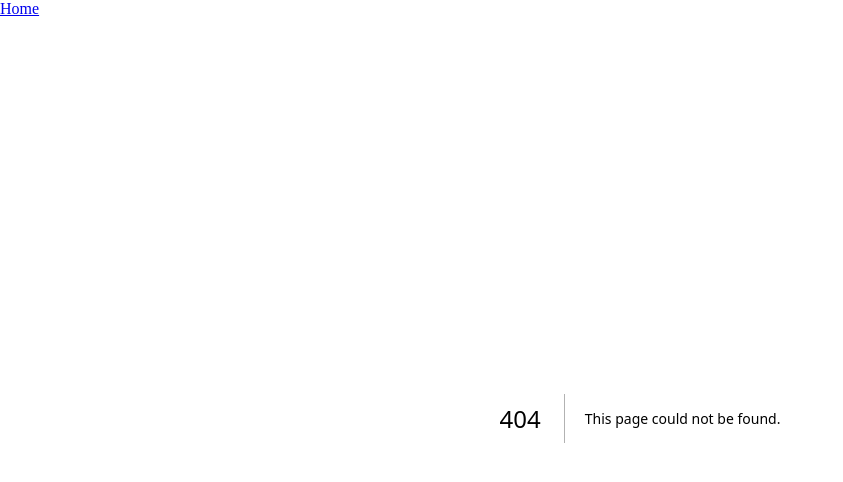
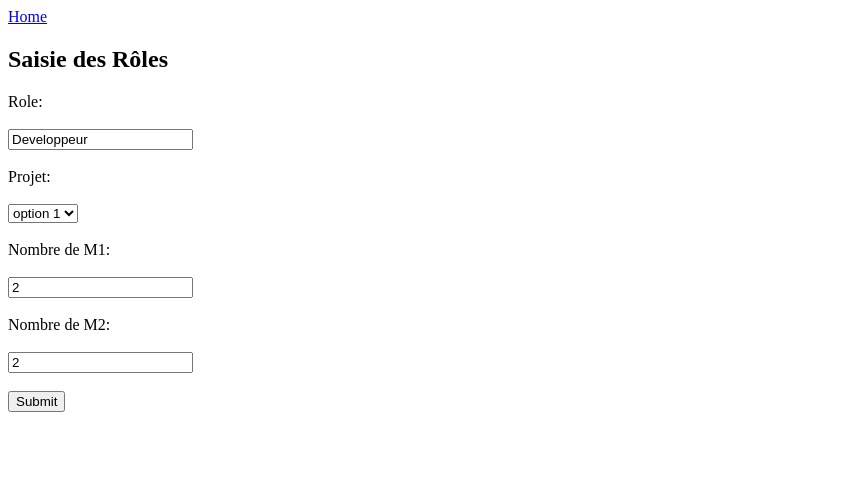
Before and after one commit to IDeAmiage/BobbyHR, a Next.js app in the folder bobby-hr/: page /forms in a window 1280 px wide. Before the commit this address had no page. Shown: the top 482 px of the page, without its empty margins (0-843 px from the left). Built offline with nearby package versions, Linux system fonts and the light colour scheme.

Commit message:
Formulaire de saisie des rôles

```diff
--- /dev/null
+++ b/bobby-hr/app/forms/(roles)/page.js
@@ -0,0 +1,31 @@
+export default function RoleForm() {
+    return <form>
+      <h2>Saisie des Rôles</h2>
+      <label>Role:</label><br></br><br></br>
+      <input type="text" id="frole" name="frole" value="Developpeur"/><br></br><br></br>
+      <label>Projet:</label><br></br><br></br>
+      {/* <input type="text" id="box" name="comboboxbox"/> */}
+      <select name="list" onChange="combo(this, 'box)">
+          <option>option 1</option>
+          <option>option 2</option>
+          <option>option 3</option>
+          <option> option 4 </option>
+          <option> option 5 </option>
+      </select><br></br><br></br>
+      <label>Nombre de M1:</label><br></br><br></br>
+      <input type="text" id="fm1" name="fm1" value="2"/><br></br><br></br>
+      <label>Nombre de M2:</label><br></br><br></br>
+      <input type="text" id="fm2" name="fm2" value="2"/><br></br><br></br>
+      <input type="submit" value="Submit"/>
+    </form>;
+  }
+
+  //Avec rôle, projet et nombre de M1 & M2 attendu
+
+  // <form>
+  //   <label for="fname">First name:</label><br>
+  //   <input type="text" id="fname" name="fname" value="John"><br>
+  //   <label for="lname">Last name:</label><br>
+  //   <input type="text" id="lname" name="lname" value="Doe"><br><br>
+  //   <input type="submit" value="Submit">
+  //   </form>
```
